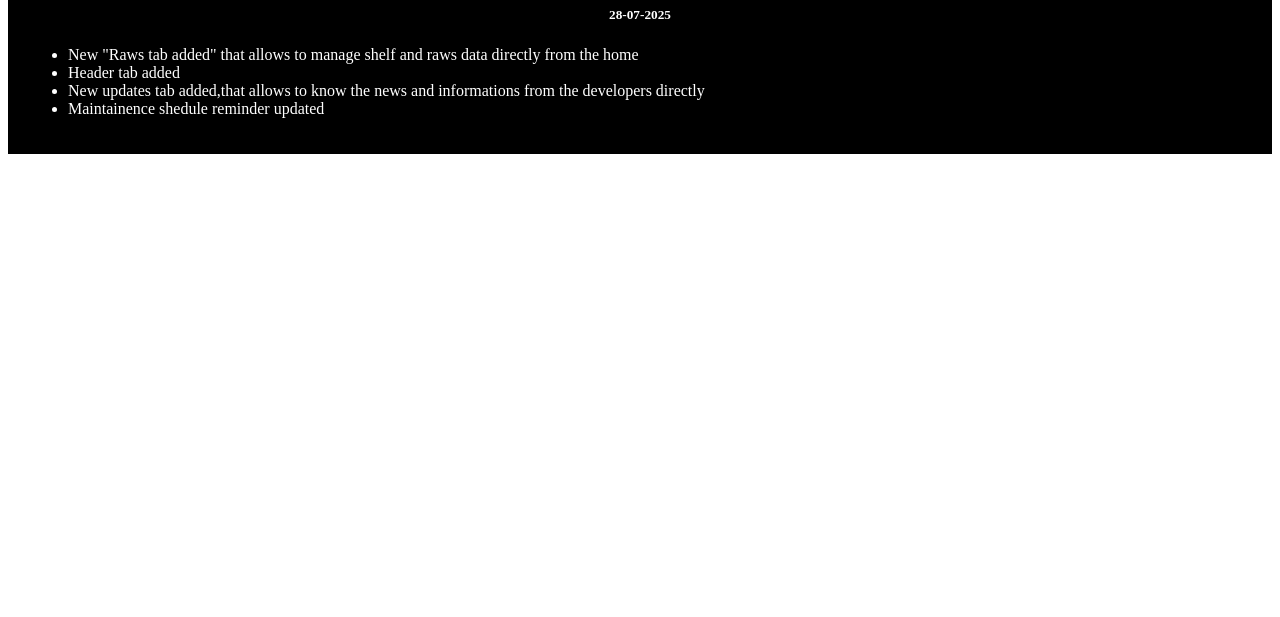
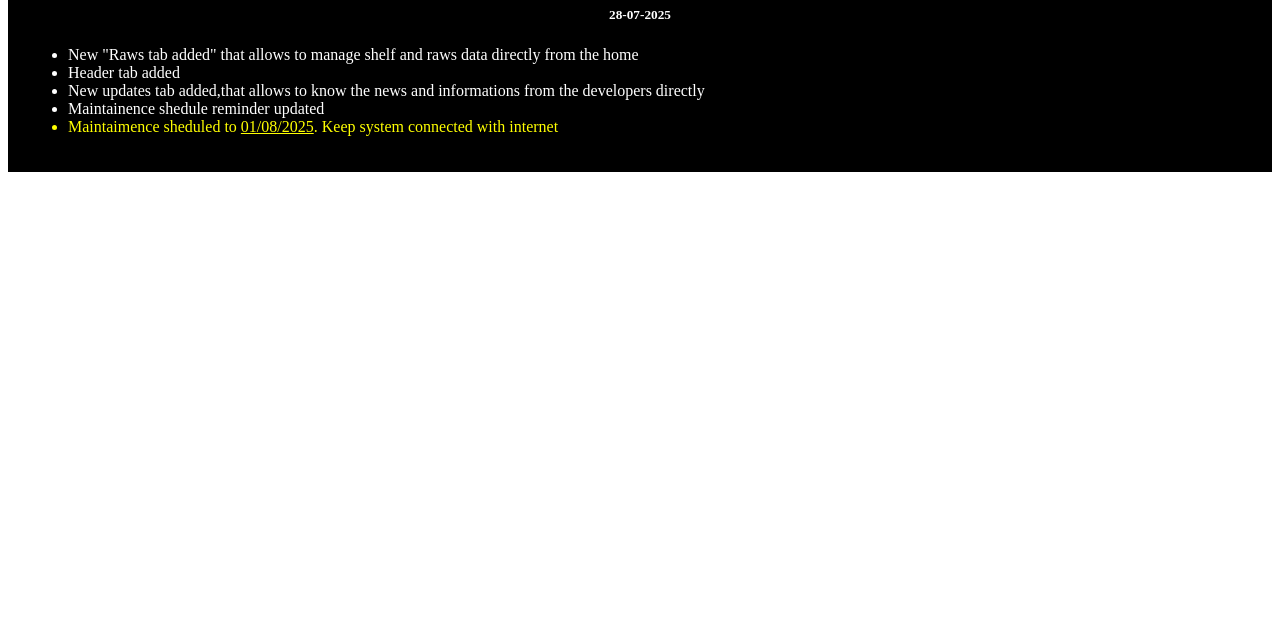
Before and after one commit to jeswinjoss/Supermarket-keeper2025, a plain HTML site: page updates.html in a window 1280 px wide. Shown: the part 183-800 px from the top of the page. Drawn offline with Linux system fonts and the light colour scheme.

Commit message:
Add files via upload

```diff
--- a/updates.html
+++ b/updates.html
@@ -21,6 +21,7 @@
        <li>Header tab added</li>
        <li>New updates tab added,that allows to know the news and informations from the developers directly</li>
        <li>Maintainence shedule reminder updated</li>
+       <li style="color:yellow">Maintaimence sheduled to <u>01/08/2025</u>. Keep system connected with internet</li>
      </ul>
 
   </div>
```
